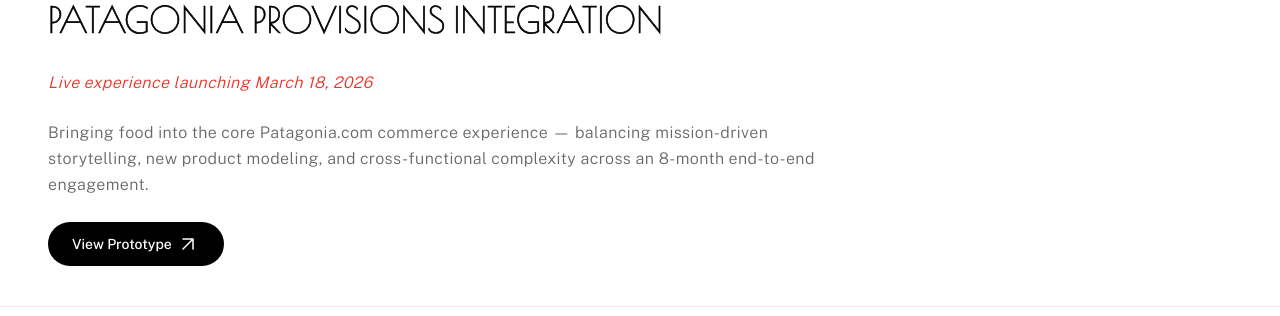
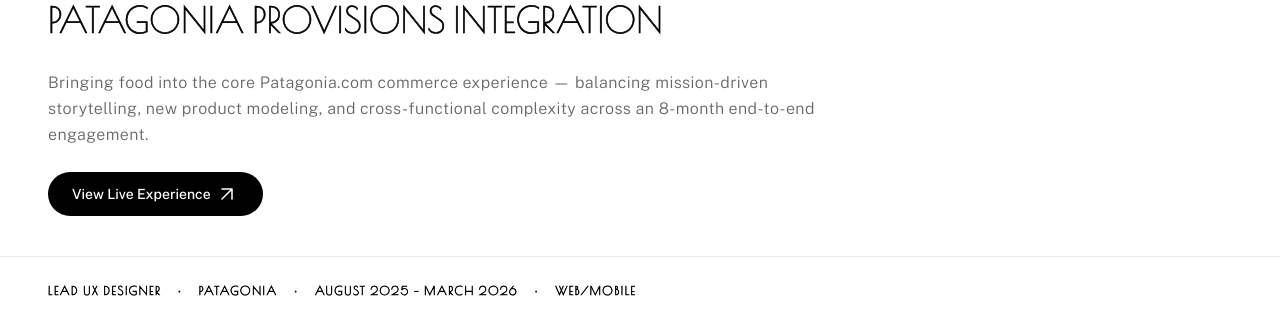
Before and after one commit to chelsea-lensing/portfolio, a Next.js app: page /case-studies/patagonia-provisions in a window 1280 px wide. Shown: the part 176-492 px from the top of the page. Built offline with nearby package versions, Linux system fonts and the light colour scheme.

Commit message:
Update Provisions case study for live launch
Remove pre-launch subtitle, swap prototype CTA to link to live experience on patagonia.com/provisions.

Co-Authored-By: Claude Sonnet 4.6 <noreply@anthropic.com>

```diff
--- a/src/app/case-studies/patagonia-provisions/page.tsx
+++ b/src/app/case-studies/patagonia-provisions/page.tsx
@@ -91,20 +91,17 @@ export default function PatagoniaProvisionsPage() {
         <h1 className="font-poiret text-[28px] lg:text-[36px] text-black leading-normal">
           PATAGONIA PROVISIONS INTEGRATION
         </h1>
-        <p className="font-public-sans font-light italic text-[14px] lg:text-[16px] text-accent leading-[26px] tracking-[0.4px]">
-          Live experience launching March 18, 2026
-        </p>
         <p className="font-public-sans font-light text-[14px] lg:text-[16px] text-[#666] leading-[26px] tracking-[0.4px] max-w-[800px]">
           Bringing food into the core Patagonia.com commerce experience — balancing mission-driven storytelling, new product modeling, and cross-functional complexity across an 8-month end-to-end engagement.
         </p>
         <div>
           <a
-            href="https://www.figma.com/proto/zStWb8SIf53O5xl973ltmf/Provisions-Integration?node-id=2012-291254&p=f&viewport=275%2C-138%2C0.13&t=slKAImnNdG9ijJgX-1&scaling=scale-down&content-scaling=fixed&page-id=3%3A5"
+            href="https://www.patagonia.com/provisions/"
             target="_blank"
             rel="noopener noreferrer"
             className="inline-flex items-center gap-1 bg-black text-white font-public-sans font-medium text-[14px] leading-[20px] px-6 py-[10px] rounded-full transition-colors hover:opacity-80"
           >
-            View Prototype
+            View Live Experience
             <svg width="24" height="24" viewBox="0 0 24 24" fill="none">
               <path d="M7 17L17 7M17 7H7M17 7V17" stroke="currentColor" strokeWidth="1.5" strokeLinecap="round" strokeLinejoin="round" />
             </svg>
```
